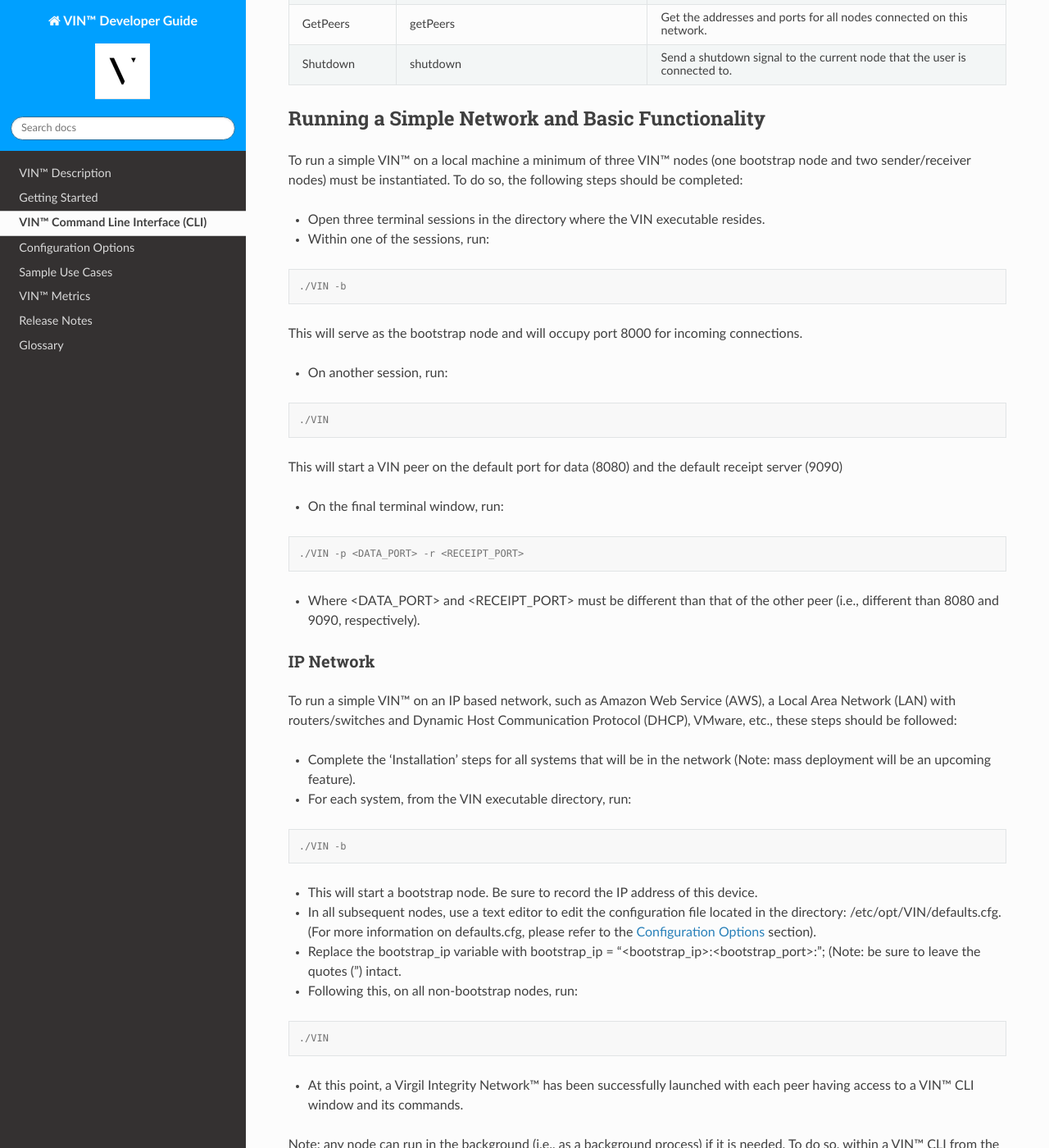
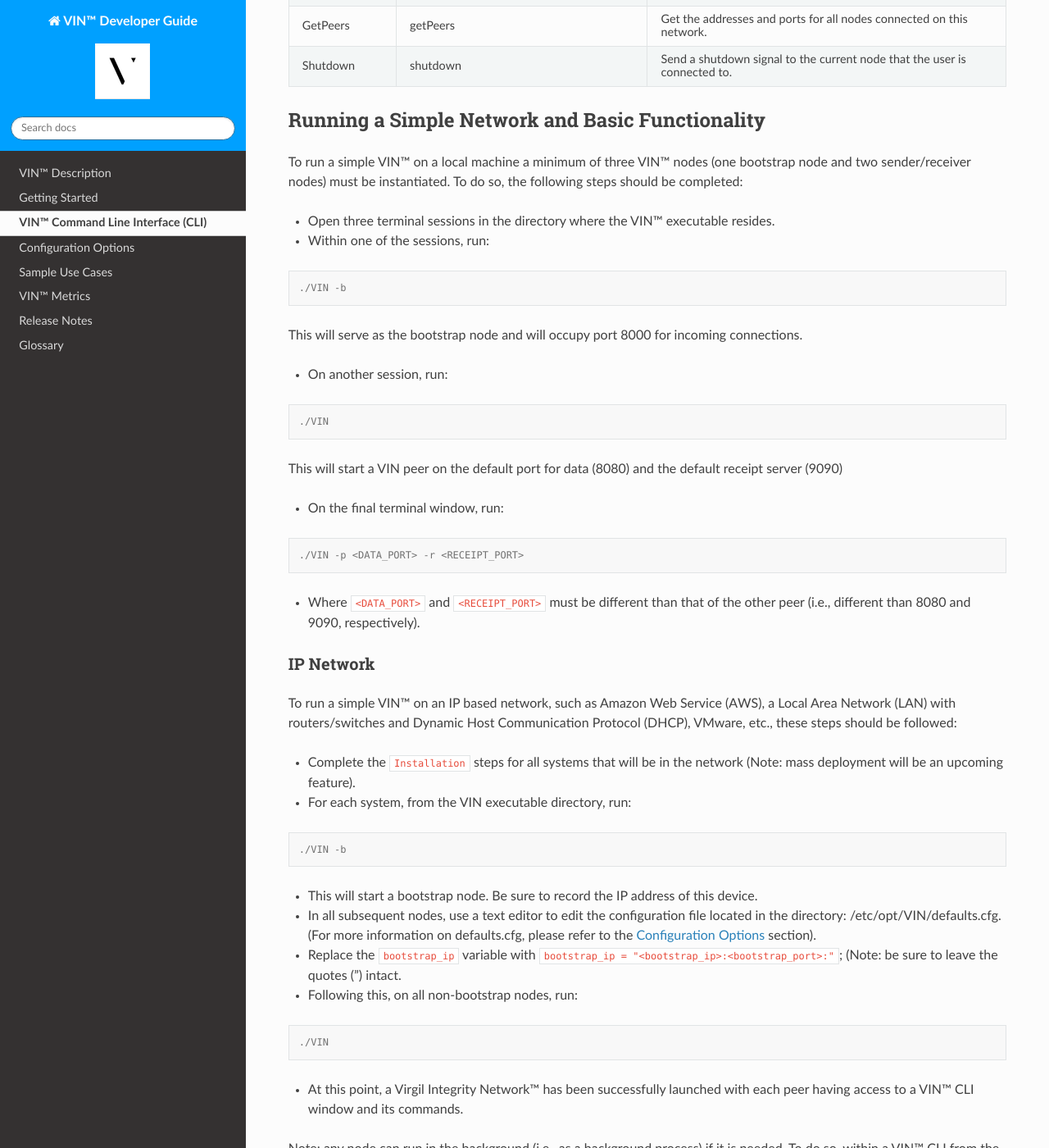
Before and after one commit to Market-Insight-Solutions-LLC/vin-developer-guide, a Sphinx documentation site: the page built from docs/source/vin_cli.rst, in a window 1280 px wide and 1400 px high, scrolled down 1336 px. Shown: the whole window at 82% size. Built offline with Sphinx 7.4.7 and the Read the Docs theme 2.0.0, drawn with Linux system fonts in a browser that asks for light colours; some of the changed text lies outside the part shown.

Commit message:
modifications

```diff
--- a/docs/source/release_notes.rst
+++ b/docs/source/release_notes.rst
@@ -23,6 +23,7 @@
 * Bugfixes...
 
 
+===========================================
 
 July 14, 2021
 -------------
--- a/docs/source/vin_cli.rst
+++ b/docs/source/vin_cli.rst
@@ -15,9 +15,9 @@
 
     ./VIN_cli <vinnode_hostname_or_IP> <vinnode_http_server_port>
 
-* For example, a VIN™ running on a local machine would be ./VIN_cli localhost 9980 where 9980 is the default HTTP port for the node.
+* For example, a VIN™ running on a local machine would be ``./VIN_cli localhost 9980`` where 9980 is the default HTTP port for the node.
 
-If a port other than 9980 needs to be specified, it can be done so using the -h flag:
+If a port other than 9980 needs to be specified, it can be done so using the ``-h flag``:
 
 * As an example, executing the following:
 
@@ -49,7 +49,7 @@
 --------------------------------------------------
 To run a simple VIN™ on a local machine a minimum of three VIN™ nodes (one bootstrap node and two sender/receiver nodes) must be instantiated. To do so, the following steps should be completed:
 
-* Open three terminal sessions in the directory where the VIN executable resides.
+* Open three terminal sessions in the directory where the VIN™ executable resides.
 * Within one of the sessions, run:
 
 .. code-block:: console
@@ -72,14 +72,14 @@
 
     ./VIN -p <DATA_PORT> -r <RECEIPT_PORT>
 
-* Where <DATA_PORT> and <RECEIPT_PORT> must be different than that of the other peer (i.e., different than 8080 and 9090, respectively).
+* Where ``<DATA_PORT>`` and ``<RECEIPT_PORT>`` must be different than that of the other peer (i.e., different than 8080 and 9090, respectively).
 
 IP Network
 ^^^^^^^^^^
 To run a simple VIN™ on an IP based network, such as Amazon Web Service (AWS), a Local Area Network (LAN) with routers/switches and Dynamic Host Communication Protocol (DHCP), VMware, etc., these steps should be followed:
 
 
-* Complete the ‘Installation’ steps for all systems that will be in the network (Note: mass deployment will be an upcoming feature).
+* Complete the ``Installation`` steps for all systems that will be in the network (Note: mass deployment will be an upcoming feature).
 * For each system, from the VIN executable directory, run:
 
 .. code-block:: console
@@ -89,7 +89,7 @@
 * This will start a bootstrap node. Be sure to record the IP address of this device.
 
 * In all subsequent nodes, use a text editor to edit the configuration file located in the directory: /etc/opt/VIN/defaults.cfg. (For more information on defaults.cfg, please refer to the :doc:`configuration` section).
-* Replace the bootstrap_ip variable with bootstrap_ip = "<bootstrap_ip>:<bootstrap_port>:"; (Note: be sure to leave the quotes (") intact.
+* Replace the ``bootstrap_ip`` variable with ``bootstrap_ip = "<bootstrap_ip>:<bootstrap_port>:"``; (Note: be sure to leave the quotes (") intact.
 * Following this, on all non-bootstrap nodes, run:
 
 .. code-block:: console
```
